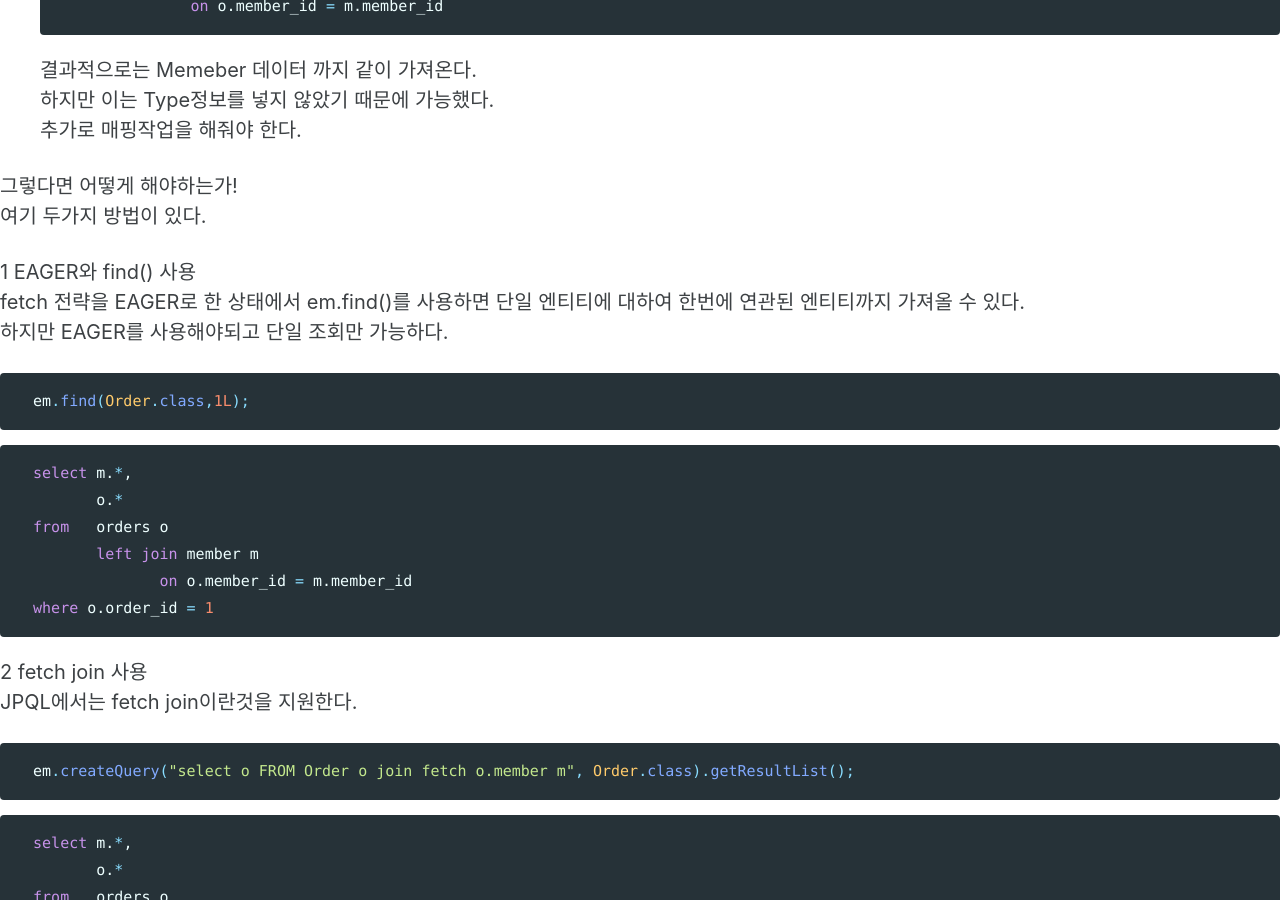
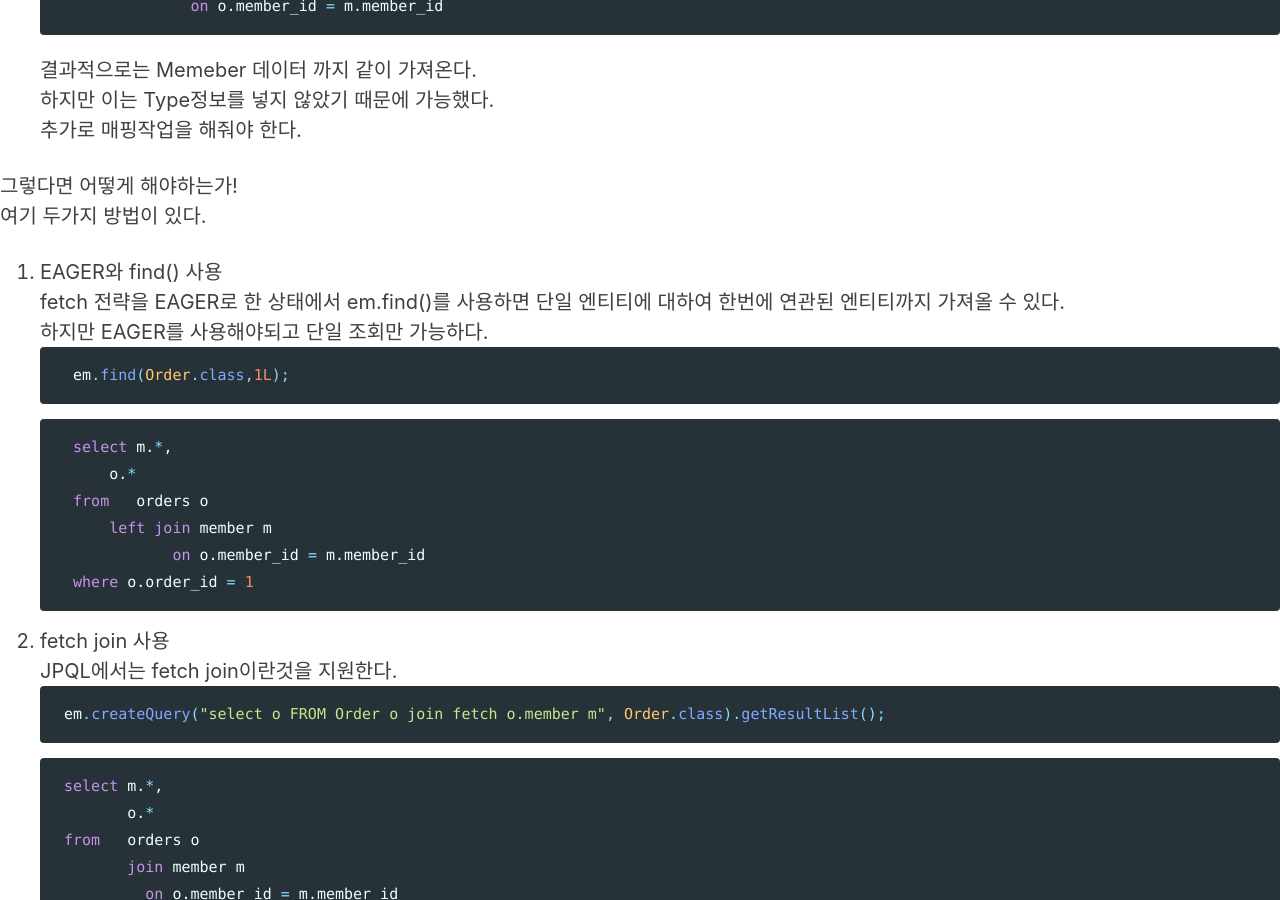
Before and after one commit to maenguin/maenguin.github.io, a Jekyll site: the page built from private/2021-01-20-jpa-jpql.md, in a window 1280 px wide and 900 px high, scrolled down 1255 px. Built offline with Jekyll 4.4.1, drawn with Linux system fonts in a browser that asks for light colours; cached includes are drawn as plain includes; our own code applies the rules of GitHub Pages for plain Markdown files.

Commit message:
Update 2021-01-20-jpa-jpql.md

````diff
--- a/private/2021-01-20-jpa-jpql.md
+++ b/private/2021-01-20-jpa-jpql.md
@@ -48,7 +48,7 @@ Order를 가져오면서 Member 정보도 같이 한번의 쿼리로 가져오
 그렇다면 어떻게 해야하는가!
 여기 두가지 방법이 있다.
 
-1 EAGER와 find() 사용
+1. EAGER와 find() 사용
   fetch 전략을 EAGER로 한 상태에서 em.find()를 사용하면 단일 엔티티에 대하여 한번에 연관된 엔티티까지 가져올 수 있다.
   하지만 EAGER를 사용해야되고 단일 조회만 가능하다.
   ```java
@@ -62,15 +62,15 @@ Order를 가져오면서 Member 정보도 같이 한번의 쿼리로 가져오
                 on o.member_id = m.member_id
   where o.order_id = 1
   ```
-2 fetch join 사용
-  JPQL에서는 fetch join이란것을 지원한다.
-  ```java
-  em.createQuery("select o FROM Order o join fetch o.member m", Order.class).getResultList();
-  ```
-  ```sql
-  select m.*,
-         o.*
-  from   orders o
-         join member m
-           on o.member_id = m.member_id
-  ```
+2. fetch join 사용
+    JPQL에서는 fetch join이란것을 지원한다.
+    ```java
+    em.createQuery("select o FROM Order o join fetch o.member m", Order.class).getResultList();
+    ```
+    ```sql
+    select m.*,
+           o.*
+    from   orders o
+           join member m
+             on o.member_id = m.member_id
+    ```
````
